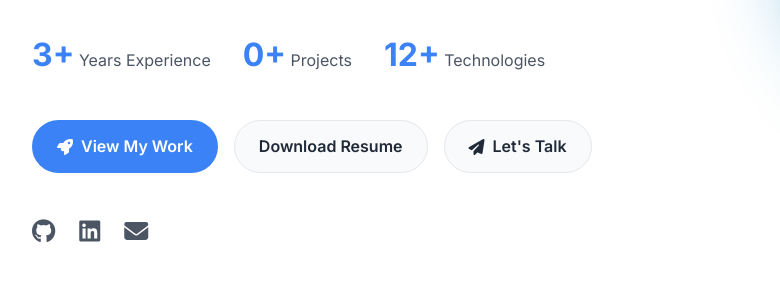
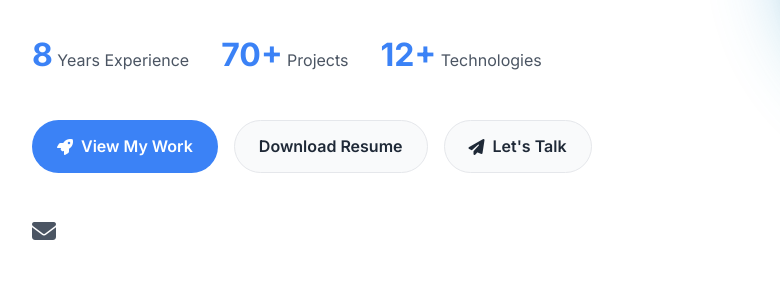
Before and after one commit to portfoliowebs/harvin, a plain HTML site: page index.html in a window 1280 px wide. Shown: the part 485-787 px from the top of the page, 0-780 px from the left. Drawn offline with Linux system fonts and the light colour scheme.

Commit message:
push to main

```diff
--- a/index.html
+++ b/index.html
@@ -66,11 +66,11 @@
           <p class="hero-description">A passionate freelance automotive writer crafting compelling long-form features for leading publications.  With a blend of technical expertise and engaging storytelling, I deliver high-quality content that resonates with a broad audience.</p>
           <div class="hero-stats">
             <div class="stat-item">
-              <span class="stat-number">3+</span>
+              <span class="stat-number">8</span>
               <span class="stat-label">Years Experience</span>
             </div>
             <div class="stat-item">
-              <span class="stat-number">0+</span>
+              <span class="stat-number">70+</span>
               <span class="stat-label">Projects</span>
             </div>
             <div class="stat-item">
@@ -90,12 +90,7 @@
             </a>
           </div>
           <div class="hero-social">
-            <a href="#" target="_blank" rel="noopener noreferrer" class="social-link" aria-label="GitHub profile">
-              <i class="fab fa-github"></i>
-            </a>
-            <a href="#" target="_blank" rel="noopener noreferrer" class="social-link" aria-label="LinkedIn profile">
-              <i class="fab fa-linkedin"></i>
-            </a>
+
             <a href="mailto:williamharvin6@gmail.com" class="social-link" aria-label="Email me">
               <i class="fas fa-envelope"></i>
             </a>
@@ -332,8 +327,7 @@
             <p>Freelance Automotive Writer • Available for opportunities</p>
           </div>
           <div class="footer-links">
-            <a href="#" target="_blank" rel="noopener noreferrer" class="footer-link" aria-label="GitHub profile"><i class="fab fa-github"></i><span>GitHub</span></a>
-            <a href="#" target="_blank" rel="noopener noreferrer" class="footer-link" aria-label="LinkedIn profile"><i class="fab fa-linkedin"></i><span>LinkedIn</span></a>
+
             <a href="mailto:williamharvin6@gmail.com" class="footer-link" aria-label="Email me"><i class="fas fa-envelope"></i><span>Email</span></a>
             <a href="https://jicxsnfkyffvmieomgwd.supabase.co/storage/v1/object/public/portfolio-files/17bc3be4-3f3c-4d1a-a41b-f63d2209e19b/resumes/1752503693633_William%20Harvin%20Resume_Automotive.pdf" class="footer-link" download><span>Resume</span></a>
           </div>
```
